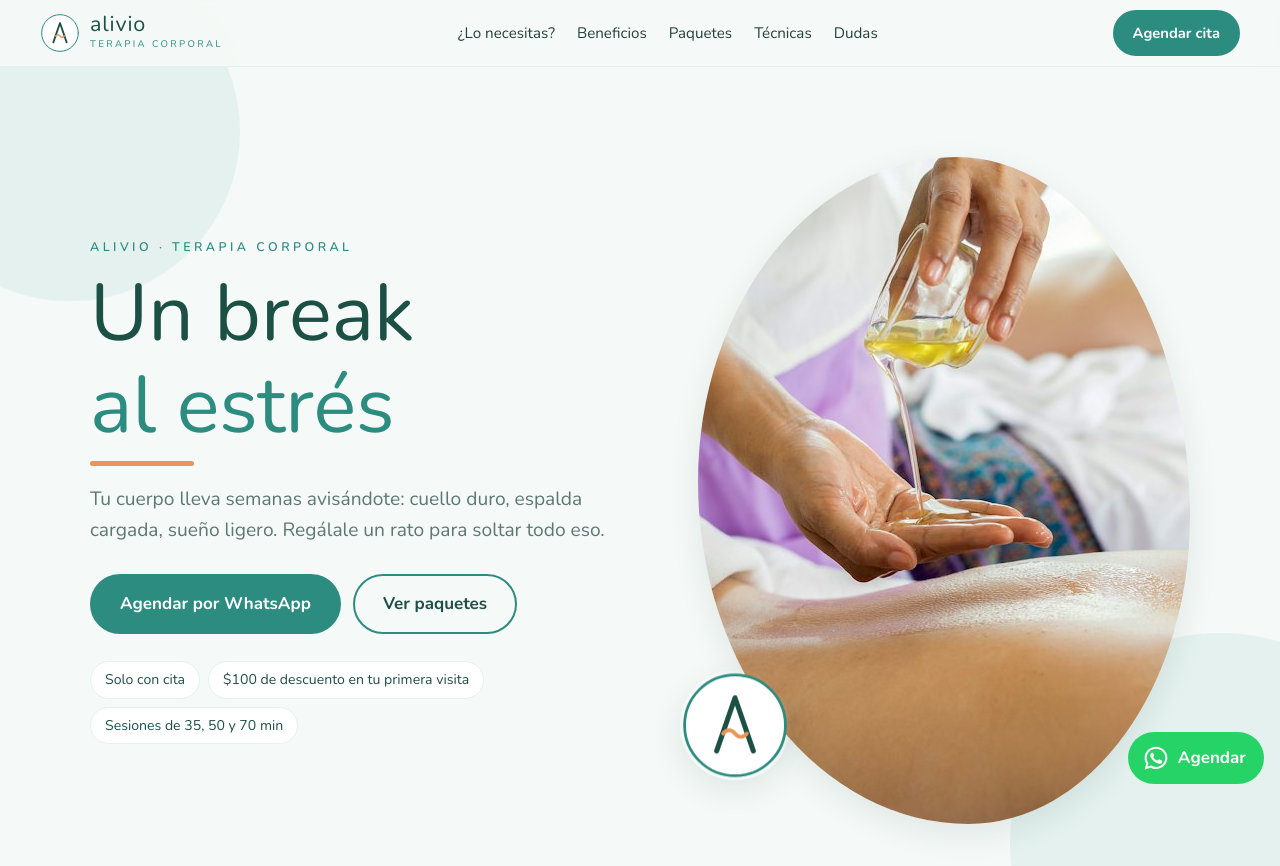
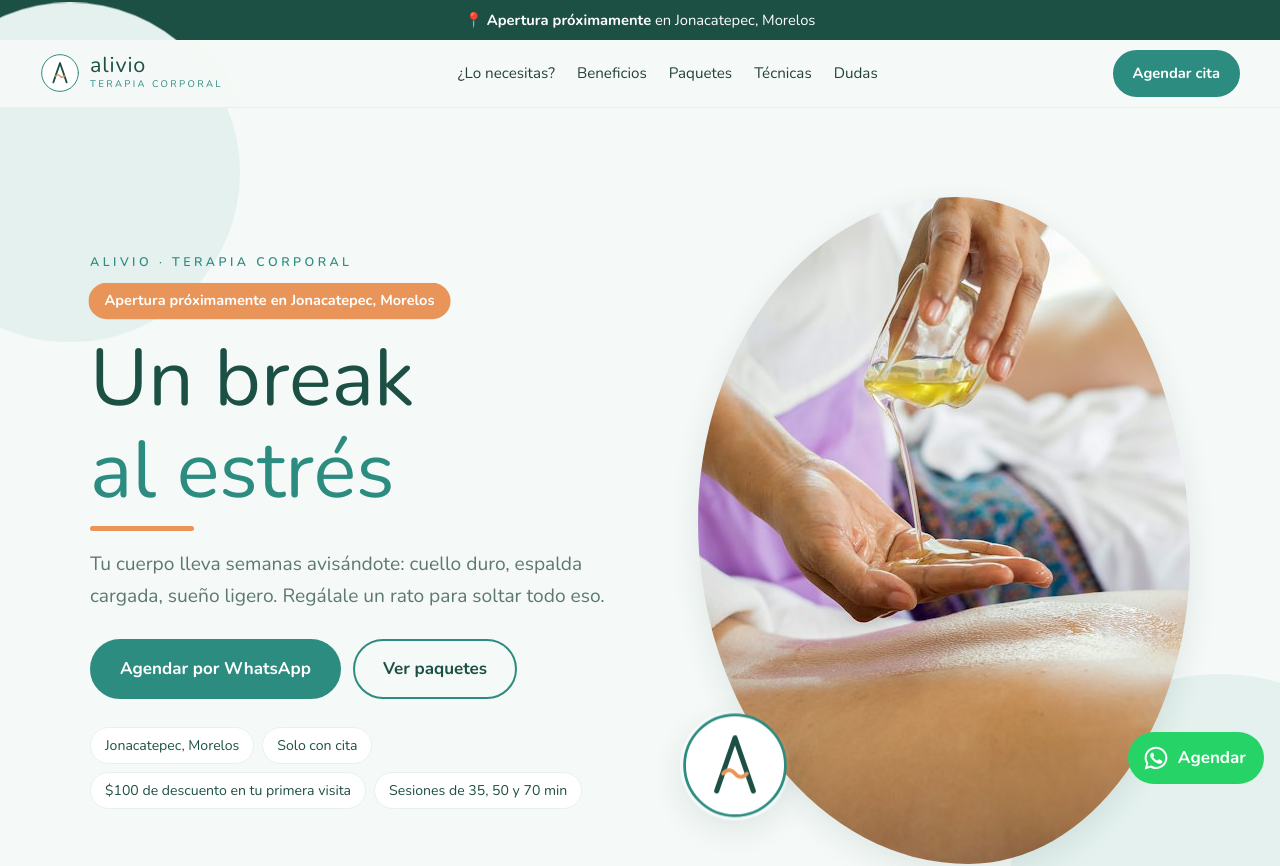
Before and after one commit to Poolx1/pagina-de-masajes, a plain HTML site: page index.html in a window 1280 px wide. Shown: the top 866 px of the page. Drawn offline with nearby package versions, Linux system fonts and the light colour scheme.

Commit message:
Agregar aviso de apertura próxima en Jonacatepec, Morelos
Co-Authored-By: Claude Sonnet 5.5 <noreply@anthropic.com>
Claude-Session: https://claude.ai/code/session_01WAvu8gWTcuznN6QFE25aCg

```diff
--- a/index.html
+++ b/index.html
@@ -4,7 +4,7 @@
   <meta charset="utf-8">
   <meta name="viewport" content="width=device-width, initial-scale=1">
   <title>Alivio Terapia Corporal | Un break al estrés</title>
-  <meta name="description" content="Masajes de relajación, alivio muscular y terapia total. Atención solo con cita. $100 de descuento en tu primera visita. Agenda por WhatsApp.">
+  <meta name="description" content="Masajes de relajación, alivio muscular y terapia total. Apertura próximamente en Jonacatepec, Morelos. Atención solo con cita. $100 de descuento en tu primera visita. Agenda por WhatsApp.">
   <meta property="og:title" content="Alivio Terapia Corporal | Un break al estrés">
   <meta property="og:description" content="Masajes desde 35 minutos. $100 de descuento en tu primera visita. Agenda por WhatsApp.">
   <meta property="og:image" content="assets/logo.jpg">
@@ -16,6 +16,7 @@
   <link rel="stylesheet" href="styles.css">
 </head>
 <body>
+  <div class="soon" role="status">📍 <b>Apertura próximamente</b> en Jonacatepec, Morelos</div>
   <header class="top" id="top">
     <a class="brand" href="#inicio">
       <img src="assets/logo.svg" alt="" width="40" height="40">
@@ -37,6 +38,7 @@
       <span class="blob b1"></span><span class="blob b2"></span>
       <div class="hero-text">
         <p class="eyebrow">Alivio · Terapia corporal</p>
+        <p class="opening">Apertura próximamente en Jonacatepec, Morelos</p>
         <h1>Un break <span class="accent">al estrés</span></h1>
         <p class="lead">Tu cuerpo lleva semanas avisándote: cuello duro, espalda cargada, sueño ligero. Regálale un rato para soltar todo eso.</p>
         <div class="cta-row">
@@ -44,6 +46,7 @@
           <a class="btn ghost" href="#paquetes">Ver paquetes</a>
         </div>
         <ul class="chips">
+          <li>Jonacatepec, Morelos</li>
           <li>Solo con cita</li>
           <li>$100 de descuento en tu primera visita</li>
           <li>Sesiones de 35, 50 y 70 min</li>
@@ -253,6 +256,7 @@
   <footer>
     <img src="assets/logo.svg" alt="" width="48" height="48">
     <p><b>Alivio Terapia Corporal</b> · Un break al estrés</p>
+    <p>Apertura próximamente en Jonacatepec, Morelos</p>
     <p>Atención solo con cita · WhatsApp <a data-wa="Hola, quiero información de Alivio Terapia Corporal.">735 145 3373</a></p>
     <p class="tiny">© <span id="year"></span> Alivio Terapia Corporal. Fotos de Unsplash.</p>
   </footer>
--- a/styles.css
+++ b/styles.css
@@ -179,3 +179,8 @@ footer a{color:#fff;cursor:pointer}
   .accent::after{width:34%}
   .js .reveal{opacity:1;transform:none}
 }
+
+/* Aviso de apertura */
+.soon{background:var(--green);color:#fff;text-align:center;font-size:.92rem;padding:8px 12px}
+.opening{display:inline-block;background:var(--orange);color:#fff;font-weight:700;padding:6px 16px;border-radius:999px;font-size:.9rem;margin:0 0 1em;animation:pulse-o 2.4s infinite}
+@keyframes pulse-o{50%{transform:scale(1.04)}}
```
